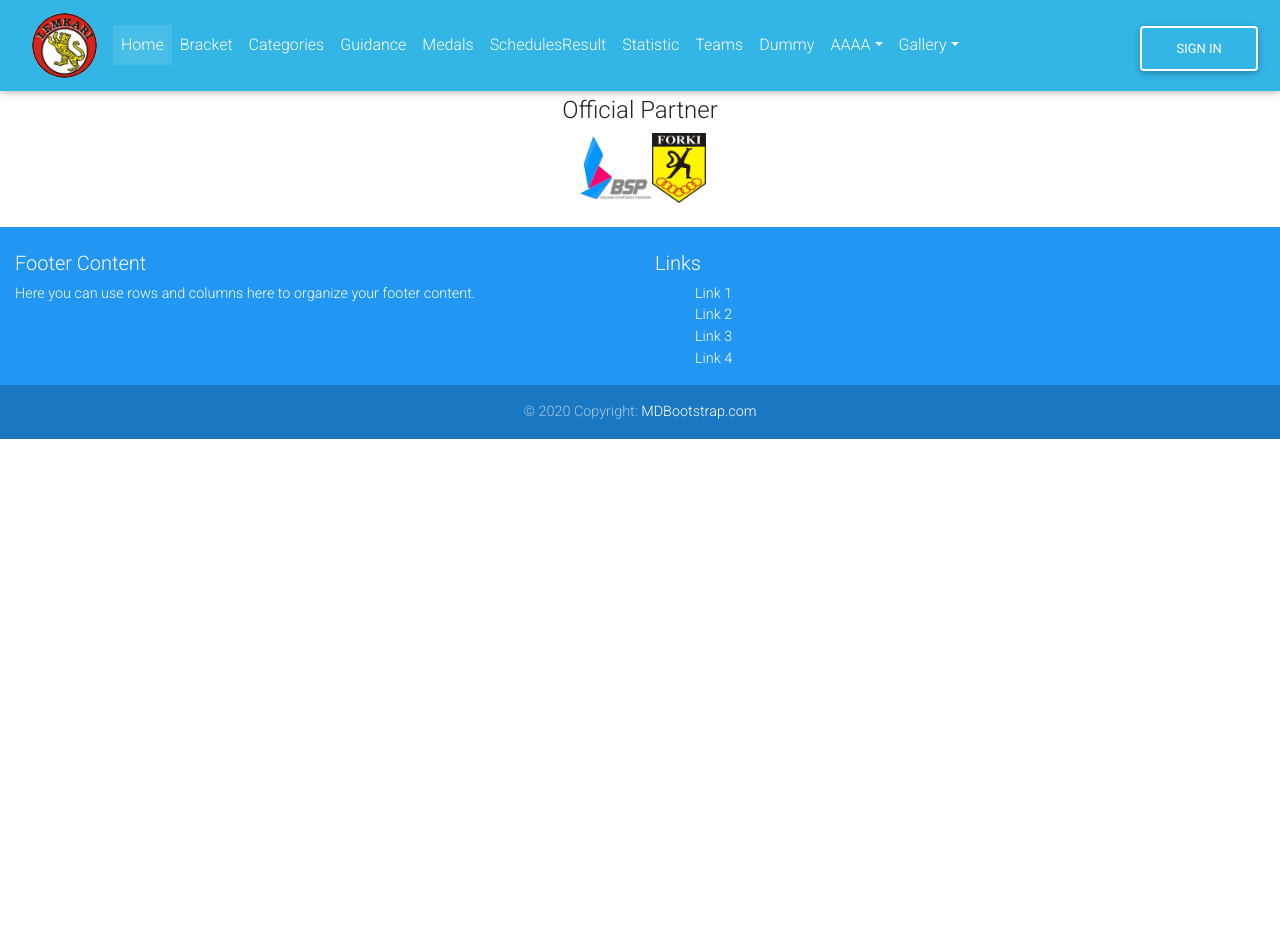
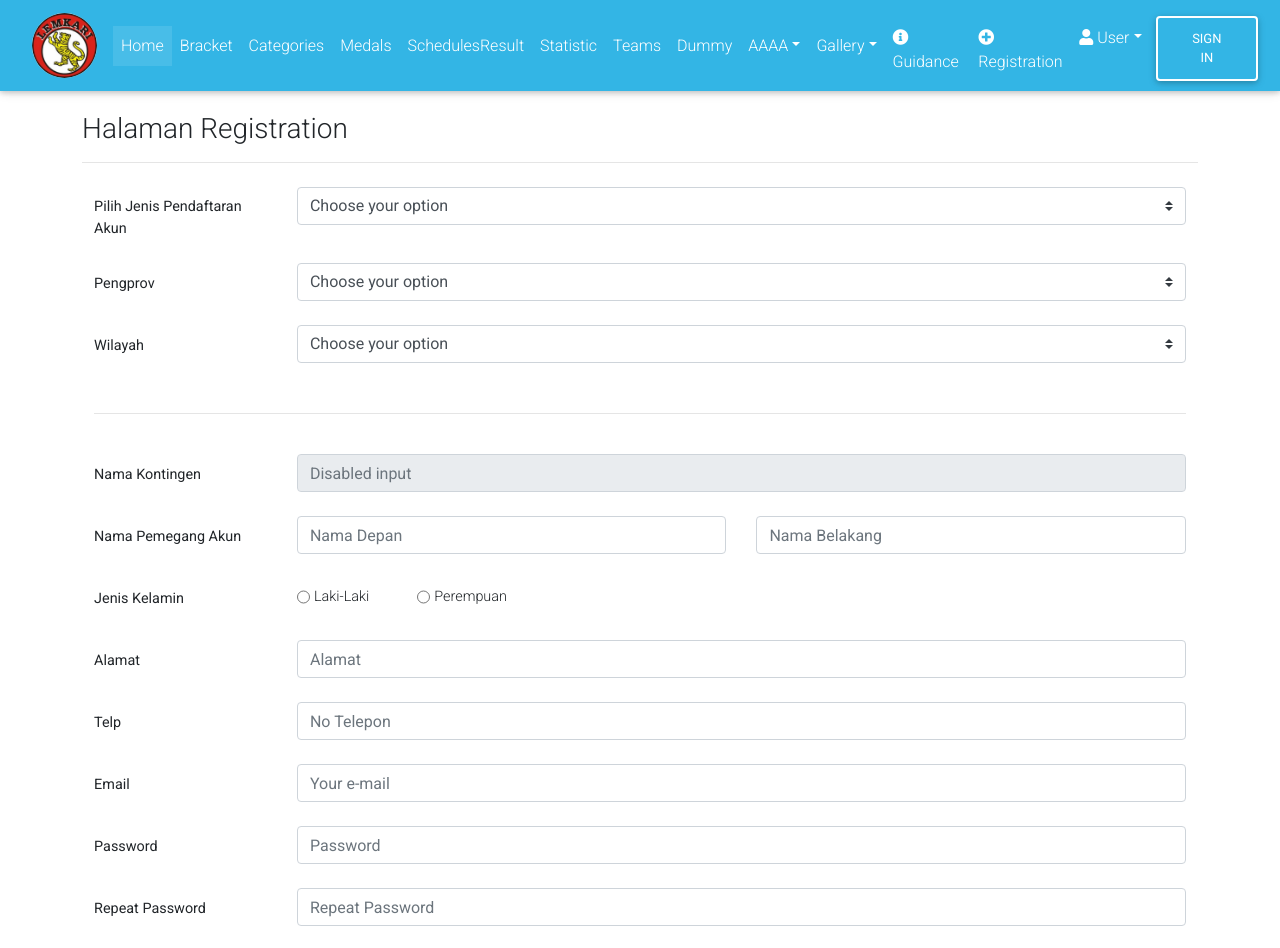
Before and after one commit to Fajar-Islami/Karate-Championship, a React (Create React App) app: page /registration in a window 1280 px wide. Shown: the top 948 px of the page. Before the commit the page ends 800 px from the top, so only its background shows below. Built offline with nearby package versions, Linux system fonts and the light colour scheme.

Commit message:
Halaman guidance dan navbar baru

```diff
--- a/src/components/Footer/index.js
+++ b/src/components/Footer/index.js
@@ -5,7 +5,7 @@ import { BSP, Forki } from "../../assets";
 const Footer = () => {
 	return (
 		<Fragment>
-			<h4 className="d-flex justify-content-center">Official Partner</h4>
+			<h4 className="d-flex justify-content-center pt-3">Official Partner</h4>
 			<div className="d-flex justify-content-center">
 				{/* <div className="p-1 col-example "> */}
 				<img src={BSP} alt="" style={{ height: "70px" }} />
--- a/src/components/Header/index.js
+++ b/src/components/Header/index.js
@@ -69,9 +69,6 @@ const Header = () => {
 							<MDBNavLink to="/categories">Categories</MDBNavLink>
 						</MDBNavItem>
 						<MDBNavItem>
-							<MDBNavLink to="/guidance">Guidance</MDBNavLink>
-						</MDBNavItem>
-						<MDBNavItem>
 							<MDBNavLink to="/medals">Medals</MDBNavLink>
 						</MDBNavItem>
 						<MDBNavItem>
@@ -113,14 +110,12 @@ const Header = () => {
 									</MDBDropdownItem>
 									<MDBDropdownItem className="pl-0 pt-3 pb-3 hoverable">
 										<Link to="/guidance">
-											<MDBIcon icon="user" className="mr-2" />
-											Guidance
+											<MDBIcon icon="user" className="mr-2" /> Guidance
 										</Link>
 									</MDBDropdownItem>
 									<MDBDropdownItem className="pl-0 pt-3 pb-3 hoverable">
 										<Link to="/medals">
-											<MDBIcon icon="user" className="mr-2" />
-											Medals
+											<MDBIcon icon="user" className="mr-2" /> Medals
 										</Link>
 									</MDBDropdownItem>
 									<MDBDropdownItem className="pl-0 pt-3 pb-3 hoverable">
@@ -155,7 +150,7 @@ const Header = () => {
 								<MDBDropdownToggle color="info-color" nav caret>
 									Gallery
 								</MDBDropdownToggle>
-								<MDBDropdownMenu className="dropdown-default pt-0">
+								<MDBDropdownMenu className="dropdown-default ">
 									<MDBDropdownItem className="pl-0 pt-3 pb-3 hoverable " active fixed="true">
 										<Link to="/photos">
 											<MDBIcon icon="image" className="mr-2" />
@@ -172,7 +167,41 @@ const Header = () => {
 							</MDBDropdown>
 						</MDBNavItem>
 					</MDBNavbarNav>
+
 					<MDBNavbarNav right>
+						<div className="pt-2 d-flex">
+							<MDBNavItem>
+								<MDBNavLink className="waves-effect waves-light" to="/guidance">
+									<MDBIcon icon="info-circle" /> Guidance
+								</MDBNavLink>
+							</MDBNavItem>
+							<MDBNavItem>
+								<MDBNavLink className="waves-effect waves-light " to="/registration">
+									<MDBIcon icon="plus-circle" /> Registration
+								</MDBNavLink>
+							</MDBNavItem>
+							<MDBNavItem>
+								<MDBDropdown>
+									<MDBDropdownToggle nav caret>
+										<MDBIcon icon="user" /> User
+									</MDBDropdownToggle>
+									<MDBDropdownMenu className="dropdown-default">
+										<MDBDropdownItem href="#!" className="m-auto hoverable ">
+											My Profile
+										</MDBDropdownItem>
+										<MDBDropdownItem href="#!" className="m-auto hoverable ">
+											Setting
+										</MDBDropdownItem>
+										<MDBDropdownItem href="#!" className="m-auto hoverable ">
+											Something else here
+										</MDBDropdownItem>
+										<MDBDropdownItem href="#!" className="m-auto hoverable ">
+											Logout
+										</MDBDropdownItem>
+									</MDBDropdownMenu>
+								</MDBDropdown>
+							</MDBNavItem>
+						</div>
 						<MDBNavItem>
 							<MDBBtn outline color="white" href="/login" className="rounded mb-0">
 								Sign In
--- a/src/pages/Bracket/index.js
+++ b/src/pages/Bracket/index.js
@@ -54,7 +54,7 @@ const Bracket = () => {
 							<td></td>
 							<td></td>
 
-							<td className=" pt-0" style={{ width: "80%" }}>
+							<td className="pl-1 pt-0" style={{ width: "80%" }}>
 								<MDBBtn color="primary">Cari</MDBBtn>
 							</td>
 						</tr>
--- a/src/pages/MainApp/index.js
+++ b/src/pages/MainApp/index.js
@@ -1,6 +1,6 @@
 import React, { Fragment } from "react";
 import { BrowserRouter as Router, Switch, Route } from "react-router-dom";
-import { Bracket, Categories, Guidance, Medals, SchedulesResult, Statistic, Teams, Home, DetailDummy, Dummy } from "../../pages";
+import { Bracket, Categories, Guidance, Medals, SchedulesResult, Statistic, Teams, Home, DetailDummy, Dummy, Registration } from "../../pages";
 import { Footer, Header } from "../../components";
 import "./mainApp.scss";
 import { MDBContainer } from "mdbreact";
@@ -46,6 +46,9 @@ const MainApp = () => {
 								<Route path="/videos">
 									<Video />
 								</Route>
+								<Route path="/registration">
+									<Registration />
+								</Route>
 								<Route path="/dummy/">
 									<Dummy />
 								</Route>
--- /dev/null
+++ b/src/pages/Registration/index.js
@@ -0,0 +1,132 @@
+import React, { Fragment, useState } from "react";
+import { MDBTable, MDBTableBody, MDBBtn, MDBRow, MDBCol, MDBFormInline, MDBInput } from "mdbreact";
+import { Dropdown } from "../../components";
+import { Link } from "react-router-dom";
+
+const Registration = () => {
+	const [checked, setChecked] = useState("");
+	const handleCheck = (status) => () => {
+		setChecked((checked) => status);
+	};
+
+	return (
+		<Fragment>
+			<h3 className="pt-3">Halaman Registration</h3>
+			<hr />
+			<form>
+				<MDBTable borderless>
+					<MDBTableBody>
+						<tr>
+							<td className="font-weight-normal col-2">Pilih Jenis Pendaftaran Akun</td>
+
+							<td className=" pt-2 col-9">
+								<Dropdown />
+							</td>
+						</tr>
+						<tr>
+							<td className="font-weight-normal">Pengprov</td>
+							<td className=" pt-2">
+								<Dropdown />
+							</td>
+						</tr>
+						<tr>
+							<td className="font-weight-normal">Wilayah</td>
+							<td className=" pt-2">
+								<Dropdown />
+							</td>
+						</tr>
+						<tr>
+							<td colspan="3">
+								<hr />
+							</td>
+						</tr>
+						<tr>
+							<td className="font-weight-normal">Nama Kontingen</td>
+							<td className=" pt-2">
+								<input type="text" id="exampleDisabled" className="form-control" placeholder="Disabled input" disabled />
+							</td>
+						</tr>
+						<tr>
+							<td className="font-weight-normal">Nama Pemegang Akun</td>
+							<td className=" pt-2">
+								<MDBRow>
+									<MDBCol size="6">
+										<input type="text" className="form-control" placeholder="Nama Depan" />
+									</MDBCol>
+									<MDBCol size="6">
+										<input type="text" className="form-control" placeholder="Nama Belakang" />
+									</MDBCol>
+								</MDBRow>
+							</td>
+						</tr>
+						<tr>
+							<td className="font-weight-normal">Jenis Kelamin</td>
+							<td className=" pt-2">
+								<MDBFormInline>
+									{/* <MDBRow> */}
+									{/* <MDBCol size="6"> */}
+									<MDBInput gap onClick={handleCheck(1)} checked={checked === 1 ? true : false} label="Laki-Laki" type="radio" id="radio1" containerClass="mr-5" />
+									{/* </MDBCol> */}
+									{/* <MDBCol size="6"> */}
+									<MDBInput gap onClick={handleCheck(2)} checked={checked === 2 ? true : false} label="Perempuan" type="radio" id="radio2" />
+									{/* </MDBCol> */}
+									{/* </MDBRow> */}
+								</MDBFormInline>
+							</td>
+						</tr>
+						<tr>
+							<td className="font-weight-normal">Alamat</td>
+							<td className=" pt-2">
+								<input type="text" className="form-control" placeholder="Alamat" />
+							</td>
+						</tr>
+						<tr>
+							<td className="font-weight-normal">Telp</td>
+							<td className=" pt-2">
+								<input type="text" className="form-control" placeholder="No Telepon" />
+							</td>
+						</tr>
+						<tr>
+							<td className="font-weight-normal">Email</td>
+							<td className=" pt-2">
+								<input type="Email" className="form-control" placeholder="Your e-mail" />
+							</td>
+						</tr>
+						<tr>
+							<td className="font-weight-normal">Password</td>
+							<td className=" pt-2">
+								<input type="password" className="form-control" placeholder="Password" />
+							</td>
+						</tr>
+						<tr>
+							<td className="font-weight-normal">Repeat Password</td>
+							<td className=" pt-2">
+								<input type="password" className="form-control" placeholder="Repeat Password" />
+							</td>
+						</tr>
+						<tr>
+							<td className="font-weight-normal">Foto</td>
+							<td className=" pt-2">
+								<div className="custom-file">
+									<input type="file" className="custom-file-input" id="inputGroupFile01" aria-describedby="inputGroupFileAddon01" />
+									<label className="custom-file-label" htmlFor="inputGroupFile01">
+										Pilih Foto
+									</label>
+								</div>
+							</td>
+						</tr>
+
+						<tr>
+							<td></td>
+							<td className=" pl-1 pt-0">
+								<MDBBtn color="primary">Register</MDBBtn> <Link>Click here </Link> to download manual guide for registration.
+							</td>
+						</tr>
+					</MDBTableBody>
+				</MDBTable>
+			</form>
+		</Fragment>
+	);
+};
+
+export default Registration;
--- a/src/pages/index.js
+++ b/src/pages/index.js
@@ -6,11 +6,11 @@ import Home from "./Home";
 import Login from "./Login/index";
 import MainApp from "./MainApp";
 import Medals from "./Medals";
-// import Registration from "./Registration";
+import Registration from "./Registration";
 import SchedulesResult from "./SchedulesResult";
 import Statistic from "./Statistic";
 import Teams from "./Teams";
 import DetailDummy from "./detailDummy";
 import Dummy from "./Dummy";
 
-export { Bracket, Categories, Guidance, Home, Login, MainApp, Medals, SchedulesResult, Statistic, Teams, DetailDummy, Dummy };
+export { Bracket, Categories, Guidance, Home, Login, MainApp, Medals, SchedulesResult, Statistic, Teams, DetailDummy, Dummy, Registration };
```
Also changed, not shown: src/components/mdbComponents/components.css (deleted, +0 -25 lines), src/components/mdbComponents/docsLink.js (deleted, +0 -26 lines), src/components/mdbComponents/menuLink.js (deleted, +0 -15 lines), src/components/mdbComponents/result.js (deleted, +0 -12 lines), src/components/mdbComponents/sectionContainer.js (deleted, +0 -24 lines).
